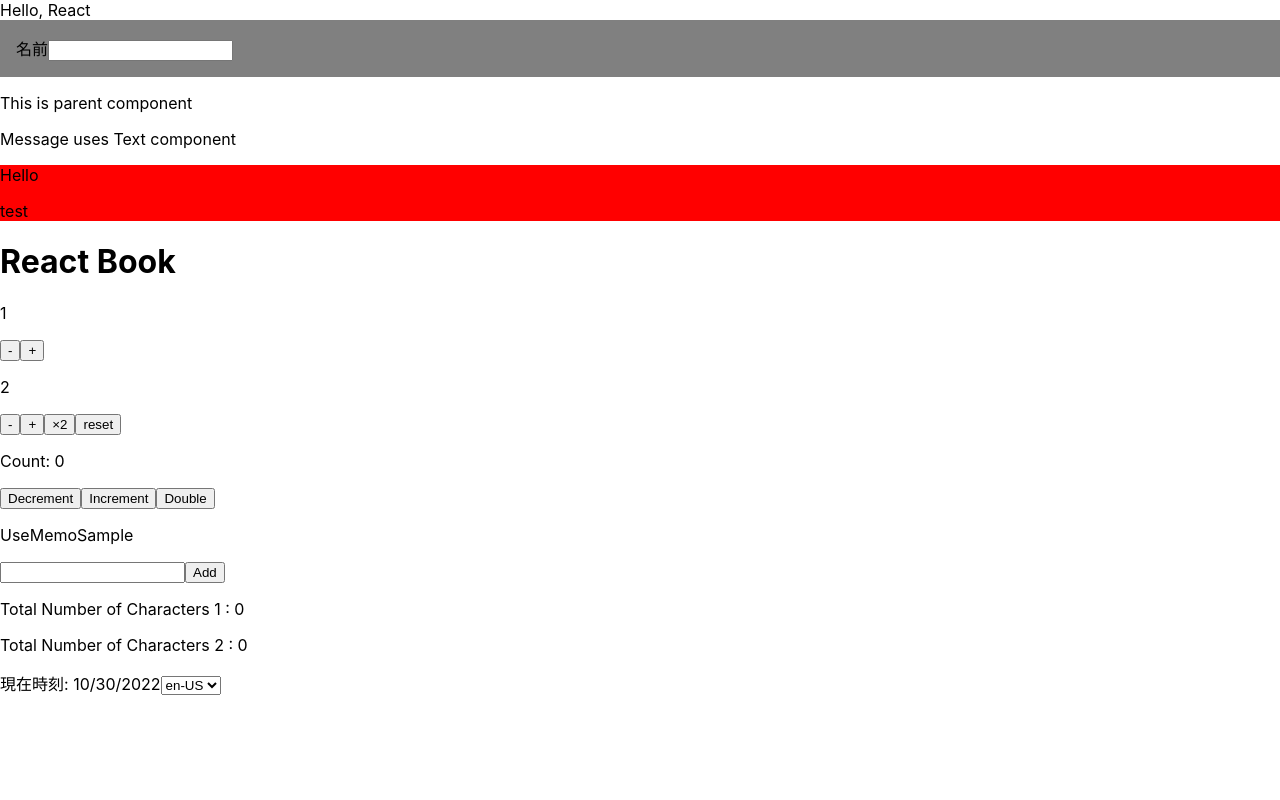
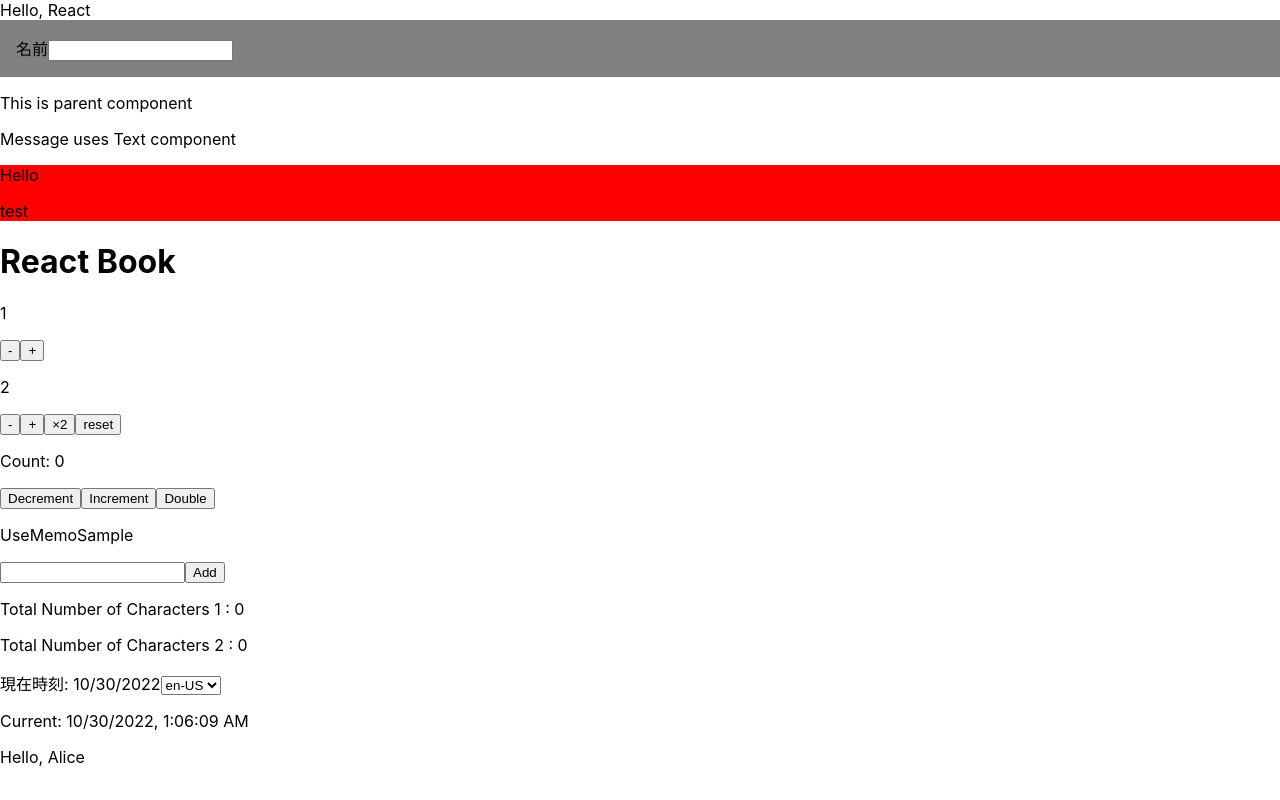
Before and after one commit to TatsukiSatoh/React-learn, a React (Create React App) app: page / in a window 1280 px wide. Built offline with nearby package versions, Linux system fonts and the light colour scheme.

Commit message:
Learn useContext

```diff
--- /dev/null
+++ b/src/components/UseContext.tsx
@@ -0,0 +1,36 @@
+import React, {useContext} from "react"
+
+type User = {
+    id: number
+    name: string
+}
+
+const UserContext = React.createContext<User | null>(null)
+
+const GrandChild = () => {
+    const user = useContext(UserContext)
+    return user !== null ? <p>Hello, {user.name}</p> : null
+}
+
+const Clild = () => {
+    const now = new Date()
+    return (
+        <div>
+            <p>Current: {now.toLocaleString()}</p>
+            <GrandChild />
+        </div>
+    )
+}
+
+export const Parent = () => {
+    const user: User = {
+        id: 1,
+        name: "Alice"
+    }
+
+    return (
+        <UserContext.Provider value={user}>
+            <Clild />
+        </UserContext.Provider>
+    )
+}
--- a/src/index.tsx
+++ b/src/index.tsx
@@ -12,6 +12,7 @@
 import UseResucer from "./components/UseResucer"
 import {UseMemoSample} from './components/UseMemo'
 import {Clock} from "./components/UseEffect"
+import {Parent} from "./components/UseContext"
 import reportWebVitals from './reportWebVitals';
 
 const root = ReactDOM.createRoot(
@@ -29,6 +30,7 @@
     <UseCallback />
     <UseMemoSample />
     <Clock />
+    <Parent />
   </React.StrictMode>
 );
 
```
